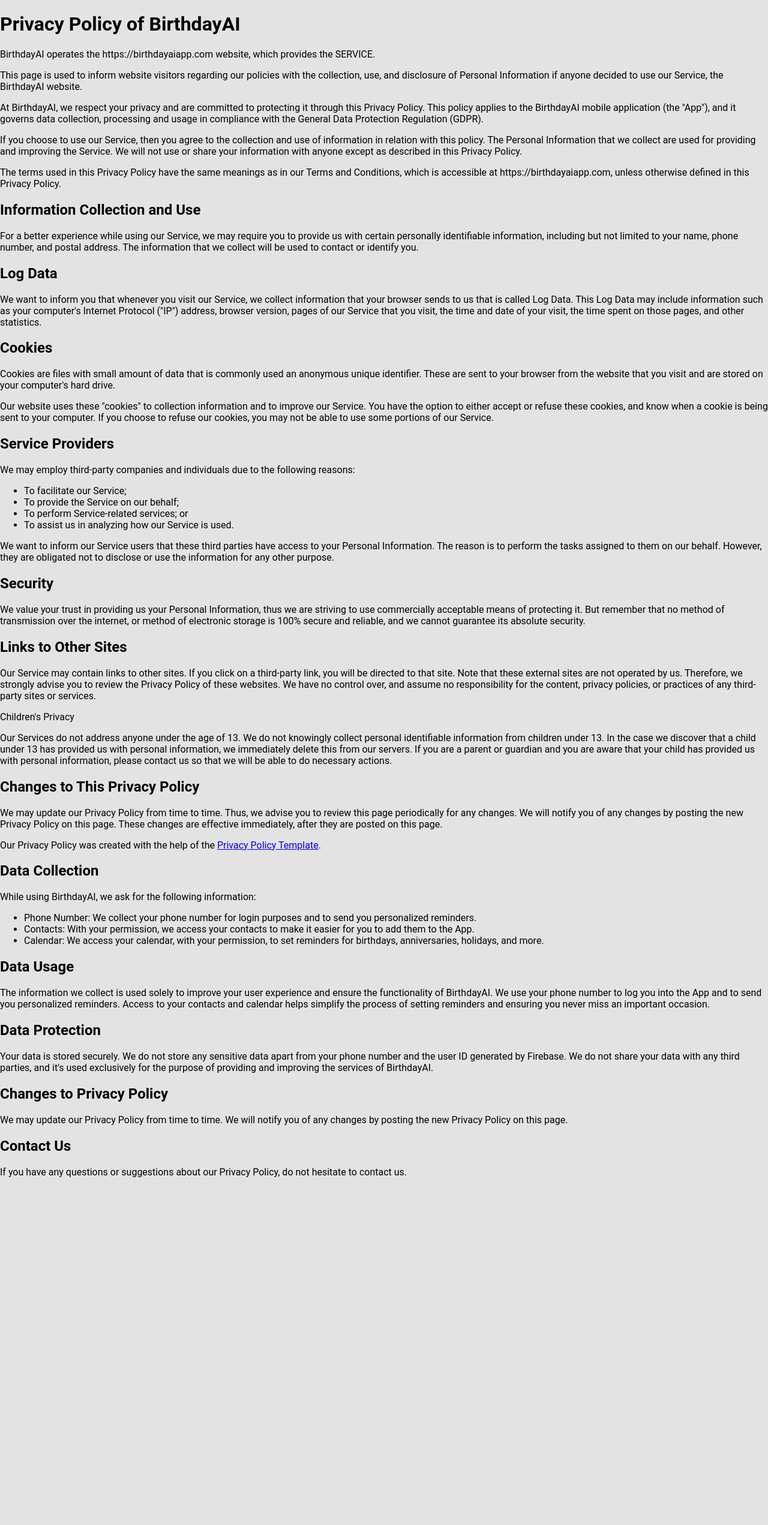
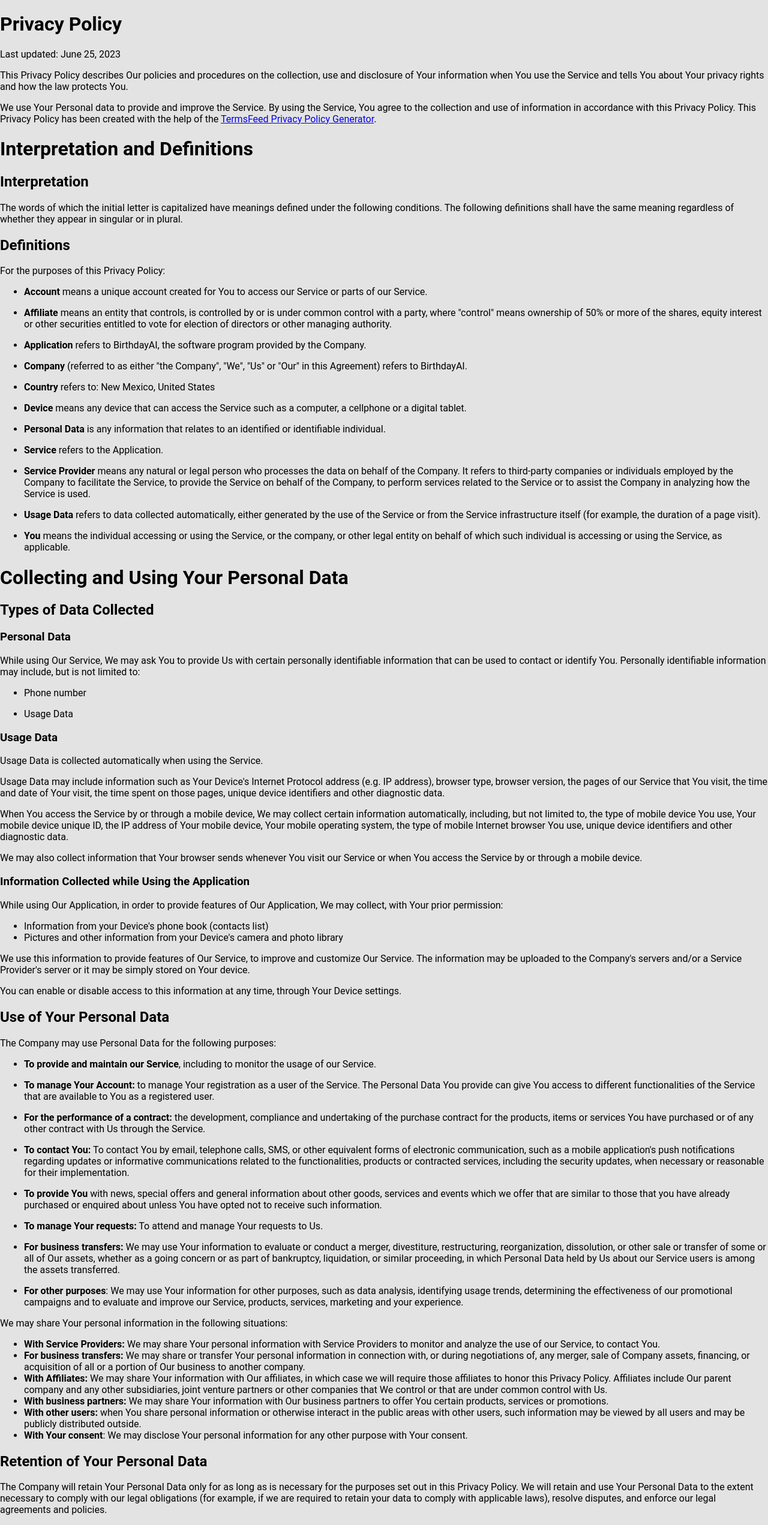
Before and after one commit to BirthdayAI/BirthdayAI-web-frontend, a React (Create React App) app: page /privacy in a window 1280 px wide. Shown: the top 2543 px of the page at 60% size. Before the commit the page ends 1980 px from the top, so only its background shows below. Built offline with nearby package versions, Linux system fonts and the light colour scheme; no server answers.

Commit message:
Privacy Policy Updated

```diff
--- a/src/privacy/PrivacyPolicy.js
+++ b/src/privacy/PrivacyPolicy.js
@@ -2,192 +2,417 @@
 
 const PrivacyPolicy = () => (
   <div>
-    <h1>Privacy Policy of BirthdayAI</h1>
-
+    <h1>Privacy Policy</h1>
+    <p>Last updated: June 25, 2023</p>
     <p>
-      BirthdayAI operates the https://birthdayaiapp.com website, which provides
-      the SERVICE.
+      This Privacy Policy describes Our policies and procedures on the
+      collection, use and disclosure of Your information when You use the
+      Service and tells You about Your privacy rights and how the law protects
+      You.
     </p>
-
     <p>
-      This page is used to inform website visitors regarding our policies with
-      the collection, use, and disclosure of Personal Information if anyone
-      decided to use our Service, the BirthdayAI website.
-    </p>
-
-    <p>
-      At BirthdayAI, we respect your privacy and are committed to protecting it
-      through this Privacy Policy. This policy applies to the BirthdayAI mobile
-      application (the "App"), and it governs data collection, processing and
-      usage in compliance with the General Data Protection Regulation (GDPR).
-    </p>
-
-    <p>
-      If you choose to use our Service, then you agree to the collection and use
-      of information in relation with this policy. The Personal Information that
-      we collect are used for providing and improving the Service. We will not
-      use or share your information with anyone except as described in this
-      Privacy Policy.
-    </p>
-
-    <p>
-      The terms used in this Privacy Policy have the same meanings as in our
-      Terms and Conditions, which is accessible at https://birthdayaiapp.com,
-      unless otherwise defined in this Privacy Policy.
-    </p>
-
-    <h2>Information Collection and Use</h2>
-
-    <p>
-      For a better experience while using our Service, we may require you to
-      provide us with certain personally identifiable information, including but
-      not limited to your name, phone number, and postal address. The
-      information that we collect will be used to contact or identify you.
-    </p>
-
-    <h2>Log Data</h2>
-
-    <p>
-      We want to inform you that whenever you visit our Service, we collect
-      information that your browser sends to us that is called Log Data. This
-      Log Data may include information such as your computer's Internet Protocol
-      ("IP") address, browser version, pages of our Service that you visit, the
-      time and date of your visit, the time spent on those pages, and other
-      statistics.
-    </p>
-
-    <h2>Cookies</h2>
-
-    <p>
-      Cookies are files with small amount of data that is commonly used an
-      anonymous unique identifier. These are sent to your browser from the
-      website that you visit and are stored on your computer's hard drive.
-    </p>
-
-    <p>
-      Our website uses these "cookies" to collection information and to improve
-      our Service. You have the option to either accept or refuse these cookies,
-      and know when a cookie is being sent to your computer. If you choose to
-      refuse our cookies, you may not be able to use some portions of our
-      Service.
-    </p>
-
-    <h2>Service Providers</h2>
-
-    <p>
-      We may employ third-party companies and individuals due to the following
-      reasons:
-    </p>
-
-    <ul>
-      <li>To facilitate our Service;</li>
-      <li>To provide the Service on our behalf;</li>
-      <li>To perform Service-related services; or</li>
-      <li>To assist us in analyzing how our Service is used.</li>
-    </ul>
-
-    <p>
-      We want to inform our Service users that these third parties have access
-      to your Personal Information. The reason is to perform the tasks assigned
-      to them on our behalf. However, they are obligated not to disclose or use
-      the information for any other purpose.
-    </p>
-
-    <h2>Security</h2>
-
-    <p>
-      We value your trust in providing us your Personal Information, thus we are
-      striving to use commercially acceptable means of protecting it. But
-      remember that no method of transmission over the internet, or method of
-      electronic storage is 100% secure and reliable, and we cannot guarantee
-      its absolute security.
-    </p>
-
-    <h2>Links to Other Sites</h2>
-
-    <p>
-      Our Service may contain links to other sites. If you click on a
-      third-party link, you will be directed to that site. Note that these
-      external sites are not operated by us. Therefore, we strongly advise you
-      to review the Privacy Policy of these websites. We have no control over,
-      and assume no responsibility for the content, privacy policies, or
-      practices of any third-party sites or services.
-    </p>
-
-    <p>Children's Privacy</p>
-
-    <p>
-      Our Services do not address anyone under the age of 13. We do not
-      knowingly collect personal identifiable information from children under
-      13. In the case we discover that a child under 13 has provided us with
-      personal information, we immediately delete this from our servers. If you
-      are a parent or guardian and you are aware that your child has provided us
-      with personal information, please contact us so that we will be able to do
-      necessary actions.
-    </p>
-
-    <h2>Changes to This Privacy Policy</h2>
-
-    <p>
-      We may update our Privacy Policy from time to time. Thus, we advise you to
-      review this page periodically for any changes. We will notify you of any
-      changes by posting the new Privacy Policy on this page. These changes are
-      effective immediately, after they are posted on this page.
-    </p>
-
-    <p>
-      Our Privacy Policy was created with the help of the{" "}
-      <a href="https://www.privacypolicytemplate.net">
-        Privacy Policy Template
+      We use Your Personal data to provide and improve the Service. By using the
+      Service, You agree to the collection and use of information in accordance
+      with this Privacy Policy. This Privacy Policy has been created with the
+      help of the{" "}
+      <a
+        href="https://www.termsfeed.com/privacy-policy-generator/"
+        target="_blank"
+      >
+        TermsFeed Privacy Policy Generator
       </a>
       .
     </p>
-
-    <h2>Data Collection</h2>
-    <p>While using BirthdayAI, we ask for the following information:</p>
+    <h1>Interpretation and Definitions</h1>
+    <h2>Interpretation</h2>
+    <p>
+      The words of which the initial letter is capitalized have meanings defined
+      under the following conditions. The following definitions shall have the
+      same meaning regardless of whether they appear in singular or in plural.
+    </p>
+    <h2>Definitions</h2>
+    <p>For the purposes of this Privacy Policy:</p>
     <ul>
       <li>
-        Phone Number: We collect your phone number for login purposes and to
-        send you personalized reminders.
+        <p>
+          <strong>Account</strong> means a unique account created for You to
+          access our Service or parts of our Service.
+        </p>
       </li>
       <li>
-        Contacts: With your permission, we access your contacts to make it
-        easier for you to add them to the App.
+        <p>
+          <strong>Affiliate</strong> means an entity that controls, is
+          controlled by or is under common control with a party, where
+          &quot;control&quot; means ownership of 50% or more of the shares,
+          equity interest or other securities entitled to vote for election of
+          directors or other managing authority.
+        </p>
       </li>
       <li>
-        Calendar: We access your calendar, with your permission, to set
-        reminders for birthdays, anniversaries, holidays, and more.
+        <p>
+          <strong>Application</strong> refers to BirthdayAI, the software
+          program provided by the Company.
+        </p>
+      </li>
+      <li>
+        <p>
+          <strong>Company</strong> (referred to as either &quot;the
+          Company&quot;, &quot;We&quot;, &quot;Us&quot; or &quot;Our&quot; in
+          this Agreement) refers to BirthdayAI.
+        </p>
+      </li>
+      <li>
+        <p>
+          <strong>Country</strong> refers to: New Mexico, United States
+        </p>
+      </li>
+      <li>
+        <p>
+          <strong>Device</strong> means any device that can access the Service
+          such as a computer, a cellphone or a digital tablet.
+        </p>
+      </li>
+      <li>
+        <p>
+          <strong>Personal Data</strong> is any information that relates to an
+          identified or identifiable individual.
+        </p>
+      </li>
+      <li>
+        <p>
+          <strong>Service</strong> refers to the Application.
+        </p>
+      </li>
+      <li>
+        <p>
+          <strong>Service Provider</strong> means any natural or legal person
+          who processes the data on behalf of the Company. It refers to
+          third-party companies or individuals employed by the Company to
+          facilitate the Service, to provide the Service on behalf of the
+          Company, to perform services related to the Service or to assist the
+          Company in analyzing how the Service is used.
+        </p>
+      </li>
+      <li>
+        <p>
+          <strong>Usage Data</strong> refers to data collected automatically,
+          either generated by the use of the Service or from the Service
+          infrastructure itself (for example, the duration of a page visit).
+        </p>
+      </li>
+      <li>
+        <p>
+          <strong>You</strong> means the individual accessing or using the
+          Service, or the company, or other legal entity on behalf of which such
+          individual is accessing or using the Service, as applicable.
+        </p>
       </li>
     </ul>
-
-    <h2>Data Usage</h2>
+    <h1>Collecting and Using Your Personal Data</h1>
+    <h2>Types of Data Collected</h2>
+    <h3>Personal Data</h3>
     <p>
-      The information we collect is used solely to improve your user experience
-      and ensure the functionality of BirthdayAI. We use your phone number to
-      log you into the App and to send you personalized reminders. Access to
-      your contacts and calendar helps simplify the process of setting reminders
-      and ensuring you never miss an important occasion.
+      While using Our Service, We may ask You to provide Us with certain
+      personally identifiable information that can be used to contact or
+      identify You. Personally identifiable information may include, but is not
+      limited to:
     </p>
-
-    <h2>Data Protection</h2>
+    <ul>
+      <li>
+        <p>Phone number</p>
+      </li>
+      <li>
+        <p>Usage Data</p>
+      </li>
+    </ul>
+    <h3>Usage Data</h3>
+    <p>Usage Data is collected automatically when using the Service.</p>
     <p>
-      Your data is stored securely. We do not store any sensitive data apart
-      from your phone number and the user ID generated by Firebase. We do not
-      share your data with any third parties, and it's used exclusively for the
-      purpose of providing and improving the services of BirthdayAI.
+      Usage Data may include information such as Your Device's Internet Protocol
+      address (e.g. IP address), browser type, browser version, the pages of our
+      Service that You visit, the time and date of Your visit, the time spent on
+      those pages, unique device identifiers and other diagnostic data.
     </p>
-
-    <h2>Changes to Privacy Policy</h2>
     <p>
-      We may update our Privacy Policy from time to time. We will notify you of
+      When You access the Service by or through a mobile device, We may collect
+      certain information automatically, including, but not limited to, the type
+      of mobile device You use, Your mobile device unique ID, the IP address of
+      Your mobile device, Your mobile operating system, the type of mobile
+      Internet browser You use, unique device identifiers and other diagnostic
+      data.
+    </p>
+    <p>
+      We may also collect information that Your browser sends whenever You visit
+      our Service or when You access the Service by or through a mobile device.
+    </p>
+    <h3>Information Collected while Using the Application</h3>
+    <p>
+      While using Our Application, in order to provide features of Our
+      Application, We may collect, with Your prior permission:
+    </p>
+    <ul>
+      <li>Information from your Device's phone book (contacts list)</li>
+      <li>
+        Pictures and other information from your Device's camera and photo
+        library
+      </li>
+    </ul>
+    <p>
+      We use this information to provide features of Our Service, to improve and
+      customize Our Service. The information may be uploaded to the Company's
+      servers and/or a Service Provider's server or it may be simply stored on
+      Your device.
+    </p>
+    <p>
+      You can enable or disable access to this information at any time, through
+      Your Device settings.
+    </p>
+    <h2>Use of Your Personal Data</h2>
+    <p>The Company may use Personal Data for the following purposes:</p>
+    <ul>
+      <li>
+        <p>
+          <strong>To provide and maintain our Service</strong>, including to
+          monitor the usage of our Service.
+        </p>
+      </li>
+      <li>
+        <p>
+          <strong>To manage Your Account:</strong> to manage Your registration
+          as a user of the Service. The Personal Data You provide can give You
+          access to different functionalities of the Service that are available
+          to You as a registered user.
+        </p>
+      </li>
+      <li>
+        <p>
+          <strong>For the performance of a contract:</strong> the development,
+          compliance and undertaking of the purchase contract for the products,
+          items or services You have purchased or of any other contract with Us
+          through the Service.
+        </p>
+      </li>
+      <li>
+        <p>
+          <strong>To contact You:</strong> To contact You by email, telephone
+          calls, SMS, or other equivalent forms of electronic communication,
+          such as a mobile application's push notifications regarding updates or
+          informative communications related to the functionalities, products or
+          contracted services, including the security updates, when necessary or
+          reasonable for their implementation.
+        </p>
+      </li>
+      <li>
+        <p>
+          <strong>To provide You</strong> with news, special offers and general
+          information about other goods, services and events which we offer that
+          are similar to those that you have already purchased or enquired about
+          unless You have opted not to receive such information.
+        </p>
+      </li>
+      <li>
+        <p>
+          <strong>To manage Your requests:</strong> To attend and manage Your
+          requests to Us.
+        </p>
+      </li>
+      <li>
+        <p>
+          <strong>For business transfers:</strong> We may use Your information
+          to evaluate or conduct a merger, divestiture, restructuring,
+          reorganization, dissolution, or other sale or transfer of some or all
+          of Our assets, whether as a going concern or as part of bankruptcy,
+          liquidation, or similar proceeding, in which Personal Data held by Us
+          about our Service users is among the assets transferred.
+        </p>
+      </li>
+      <li>
+        <p>
+          <strong>For other purposes</strong>: We may use Your information for
+          other purposes, such as data analysis, identifying usage trends,
+          determining the effectiveness of our promotional campaigns and to
+          evaluate and improve our Service, products, services, marketing and
+          your experience.
+        </p>
+      </li>
+    </ul>
+    <p>We may share Your personal information in the following situations:</p>
+    <ul>
+      <li>
+        <strong>With Service Providers:</strong> We may share Your personal
+        information with Service Providers to monitor and analyze the use of our
+        Service, to contact You.
+      </li>
+      <li>
+        <strong>For business transfers:</strong> We may share or transfer Your
+        personal information in connection with, or during negotiations of, any
+        merger, sale of Company assets, financing, or acquisition of all or a
+        portion of Our business to another company.
+      </li>
+      <li>
+        <strong>With Affiliates:</strong> We may share Your information with Our
+        affiliates, in which case we will require those affiliates to honor this
+        Privacy Policy. Affiliates include Our parent company and any other
+        subsidiaries, joint venture partners or other companies that We control
+        or that are under common control with Us.
+      </li>
+      <li>
+        <strong>With business partners:</strong> We may share Your information
+        with Our business partners to offer You certain products, services or
+        promotions.
+      </li>
+      <li>
+        <strong>With other users:</strong> when You share personal information
+        or otherwise interact in the public areas with other users, such
+        information may be viewed by all users and may be publicly distributed
+        outside.
+      </li>
+      <li>
+        <strong>With Your consent</strong>: We may disclose Your personal
+        information for any other purpose with Your consent.
+      </li>
+    </ul>
+    <h2>Retention of Your Personal Data</h2>
+    <p>
+      The Company will retain Your Personal Data only for as long as is
+      necessary for the purposes set out in this Privacy Policy. We will retain
+      and use Your Personal Data to the extent necessary to comply with our
+      legal obligations (for example, if we are required to retain your data to
+      comply with applicable laws), resolve disputes, and enforce our legal
+      agreements and policies.
+    </p>
+    <p>
+      The Company will also retain Usage Data for internal analysis purposes.
+      Usage Data is generally retained for a shorter period of time, except when
+      this data is used to strengthen the security or to improve the
+      functionality of Our Service, or We are legally obligated to retain this
+      data for longer time periods.
+    </p>
+    <h2>Transfer of Your Personal Data</h2>
+    <p>
+      Your information, including Personal Data, is processed at the Company's
+      operating offices and in any other places where the parties involved in
+      the processing are located. It means that this information may be
+      transferred to — and maintained on — computers located outside of Your
+      state, province, country or other governmental jurisdiction where the data
+      protection laws may differ than those from Your jurisdiction.
+    </p>
+    <p>
+      Your consent to this Privacy Policy followed by Your submission of such
+      information represents Your agreement to that transfer.
+    </p>
+    <p>
+      The Company will take all steps reasonably necessary to ensure that Your
+      data is treated securely and in accordance with this Privacy Policy and no
+      transfer of Your Personal Data will take place to an organization or a
+      country unless there are adequate controls in place including the security
+      of Your data and other personal information.
+    </p>
+    <h2>Delete Your Personal Data</h2>
+    <p>
+      You have the right to delete or request that We assist in deleting the
+      Personal Data that We have collected about You.
+    </p>
+    <p>
+      Our Service may give You the ability to delete certain information about
+      You from within the Service.
+    </p>
+    <p>
+      You may update, amend, or delete Your information at any time by signing
+      in to Your Account, if you have one, and visiting the account settings
+      section that allows you to manage Your personal information. You may also
+      contact Us to request access to, correct, or delete any personal
+      information that You have provided to Us.
+    </p>
+    <p>
+      Please note, however, that We may need to retain certain information when
+      we have a legal obligation or lawful basis to do so.
+    </p>
+    <h2>Disclosure of Your Personal Data</h2>
+    <h3>Business Transactions</h3>
+    <p>
+      If the Company is involved in a merger, acquisition or asset sale, Your
+      Personal Data may be transferred. We will provide notice before Your
+      Personal Data is transferred and becomes subject to a different Privacy
+      Policy.
+    </p>
+    <h3>Law enforcement</h3>
+    <p>
+      Under certain circumstances, the Company may be required to disclose Your
+      Personal Data if required to do so by law or in response to valid requests
+      by public authorities (e.g. a court or a government agency).
+    </p>
+    <h3>Other legal requirements</h3>
+    <p>
+      The Company may disclose Your Personal Data in the good faith belief that
+      such action is necessary to:
+    </p>
+    <ul>
+      <li>Comply with a legal obligation</li>
+      <li>Protect and defend the rights or property of the Company</li>
+      <li>
+        Prevent or investigate possible wrongdoing in connection with the
+        Service
+      </li>
+      <li>Protect the personal safety of Users of the Service or the public</li>
+      <li>Protect against legal liability</li>
+    </ul>
+    <h2>Security of Your Personal Data</h2>
+    <p>
+      The security of Your Personal Data is important to Us, but remember that
+      no method of transmission over the Internet, or method of electronic
+      storage is 100% secure. While We strive to use commercially acceptable
+      means to protect Your Personal Data, We cannot guarantee its absolute
+      security.
+    </p>
+    <h1>Children's Privacy</h1>
+    <p>
+      Our Service does not address anyone under the age of 13. We do not
+      knowingly collect personally identifiable information from anyone under
+      the age of 13. If You are a parent or guardian and You are aware that Your
+      child has provided Us with Personal Data, please contact Us. If We become
+      aware that We have collected Personal Data from anyone under the age of 13
+      without verification of parental consent, We take steps to remove that
+      information from Our servers.
+    </p>
+    <p>
+      If We need to rely on consent as a legal basis for processing Your
+      information and Your country requires consent from a parent, We may
+      require Your parent's consent before We collect and use that information.
+    </p>
+    <h1>Links to Other Websites</h1>
+    <p>
+      Our Service may contain links to other websites that are not operated by
+      Us. If You click on a third party link, You will be directed to that third
+      party's site. We strongly advise You to review the Privacy Policy of every
+      site You visit.
+    </p>
+    <p>
+      We have no control over and assume no responsibility for the content,
+      privacy policies or practices of any third party sites or services.
+    </p>
+    <h1>Changes to this Privacy Policy</h1>
+    <p>
+      We may update Our Privacy Policy from time to time. We will notify You of
       any changes by posting the new Privacy Policy on this page.
     </p>
-
-    <h2>Contact Us</h2>
     <p>
-      If you have any questions or suggestions about our Privacy Policy, do not
-      hesitate to contact us.
+      We will let You know via email and/or a prominent notice on Our Service,
+      prior to the change becoming effective and update the &quot;Last
+      updated&quot; date at the top of this Privacy Policy.
     </p>
+    <p>
+      You are advised to review this Privacy Policy periodically for any
+      changes. Changes to this Privacy Policy are effective when they are posted
+      on this page.
+    </p>
+    <h1>Contact Us</h1>
+    <p>
+      If you have any questions about this Privacy Policy, You can contact us:
+    </p>
+    <ul>
+      <li>By email: contact@birthdayaiapp.com</li>
+    </ul>
   </div>
 );
 
```
